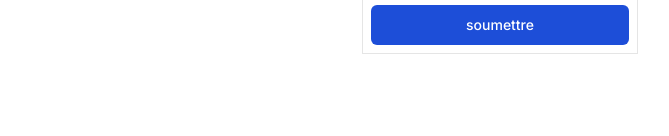
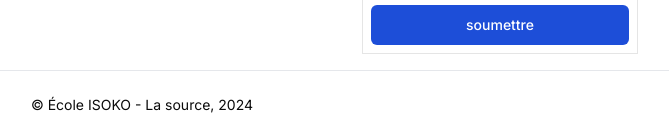
Before and after one commit to TuyisengeSulaiman/ecoleisoko, a Next.js app: page /equipe in a window 1280 px wide. Shown: the part 1689-1825 px from the top of the page, without its empty margins (498-1167 px from the left). Before the commit the page ends 1759 px from the top, so only its background shows below. Built offline with nearby package versions, Linux system fonts and the light colour scheme; no server answers.

Commit message:
add footer

```diff
--- a/app/layout.tsx
+++ b/app/layout.tsx
@@ -49,7 +49,11 @@ export default function RootLayout({
               {children}
               <SideCards/>
             </MaxWidthWrapper>
-            {/* <Footer /> */}
+            <footer key="1" className="py-6 text-sm border-t border-gray-200">
+      <div className="container flex flex-col items-center gap-4">
+        <p>© École ISOKO - La source, 2024</p>
+      </div>
+    </footer>
             <Toaster position='top-center' />
         </main>
       </body>
```
